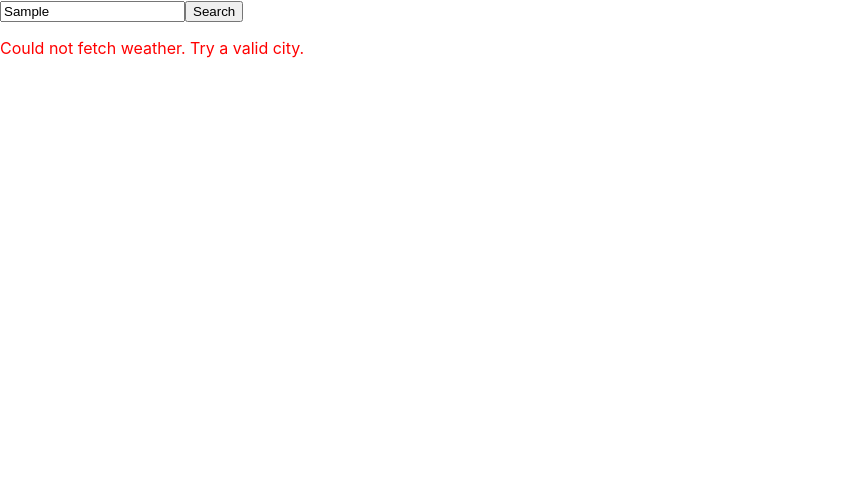
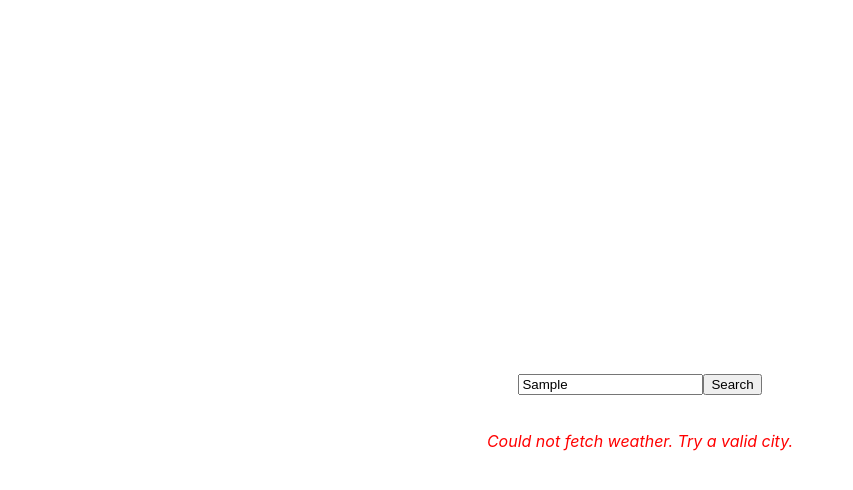
Before and after one commit to vidhusan12/weather-app, a React (Create React App) app: page / in a window 1280 px wide. Both pictures are taken after typing "Sample" into the empty fields and a click on the button "Search". Shown: the top 490 px of the page, without its empty margins (0-853 px from the left). Built offline with nearby package versions, Linux system fonts and the light colour scheme; no server answers.

Commit message:
Added layout and styling for centered weather display and status messages

```diff
--- a/src/App.js
+++ b/src/App.js
@@ -1,5 +1,6 @@
 import React, { useState } from "react";
 import SearchBar from "./components/SearchBar";
+import "./styles/App.css";
 
 function App() {
   const [city, setCity] = useState(""); //To track the input from the user
@@ -25,7 +26,12 @@ function App() {
     fetch(url)
       .then(response => response.json())
       .then(data => {
-        console.log(data);
+        if (data.cod !== 200) {
+          setError("City not found. Try again.");
+          setLoading(false);
+          return;
+        }
+
         setWeatherData(data);
         setLoading(false);
       })
@@ -39,22 +45,23 @@ function App() {
 
   return (
     <>
+      <div className="app-container">
         <SearchBar
           value={city}
           onChange={handleInputChange}
           onSubmit={handleSearchSubmit}
 
         />
-      {loading && <p>Loading...</p>}
-      {error && <p style={{ color: "red" }}>{error}</p>}
+        {loading && <p className="status-text">Loading...</p>}
+        {error && <p className="status-text error">{error}</p>}
         {weatherData && (
-        <div>
+          <div className="weather-box">
             <h2>{weatherData.name}</h2>
-          <p>{weatherData.main.temp}°C</p>
-          <p>{weatherData.weather[0].description}</p>
+            <p className="temp">{weatherData.main.temp}°C</p>
+            <p className="desc">{weatherData.weather[0].description}</p>
           </div>
         )}
-
+      </div>
     </>
   )
 
--- /dev/null
+++ b/src/styles/App.css
@@ -0,0 +1,40 @@
+.app-container {
+  display: flex;
+  align-items: center;
+  justify-content: center;
+  height: 100vh;
+  flex-direction: column;
+  gap: 20px;
+  padding: 20px;
+}
+
+.weather-box {
+  background-color: #f5f5f5;
+  padding: 20px;
+  border-radius: 10px;
+  text-align: center;
+  width: 300px;
+  box-shadow: 0 4px 12px rgba(0, 0, 0, 0.1);
+
+}
+
+.temp {
+  font-size: 2rem;
+  font-weight: bold;
+  margin: 10px 0;
+}
+
+.desc {
+  text-transform: capitalize;
+  color: #555;
+}
+
+.status-text {
+  font-size: 1rem;
+  font-style: italic;
+  color: #333;
+}
+
+.status-text.error {
+  color: red;
+}
```
Lines whose indentation alone changed are shown as unchanged.
